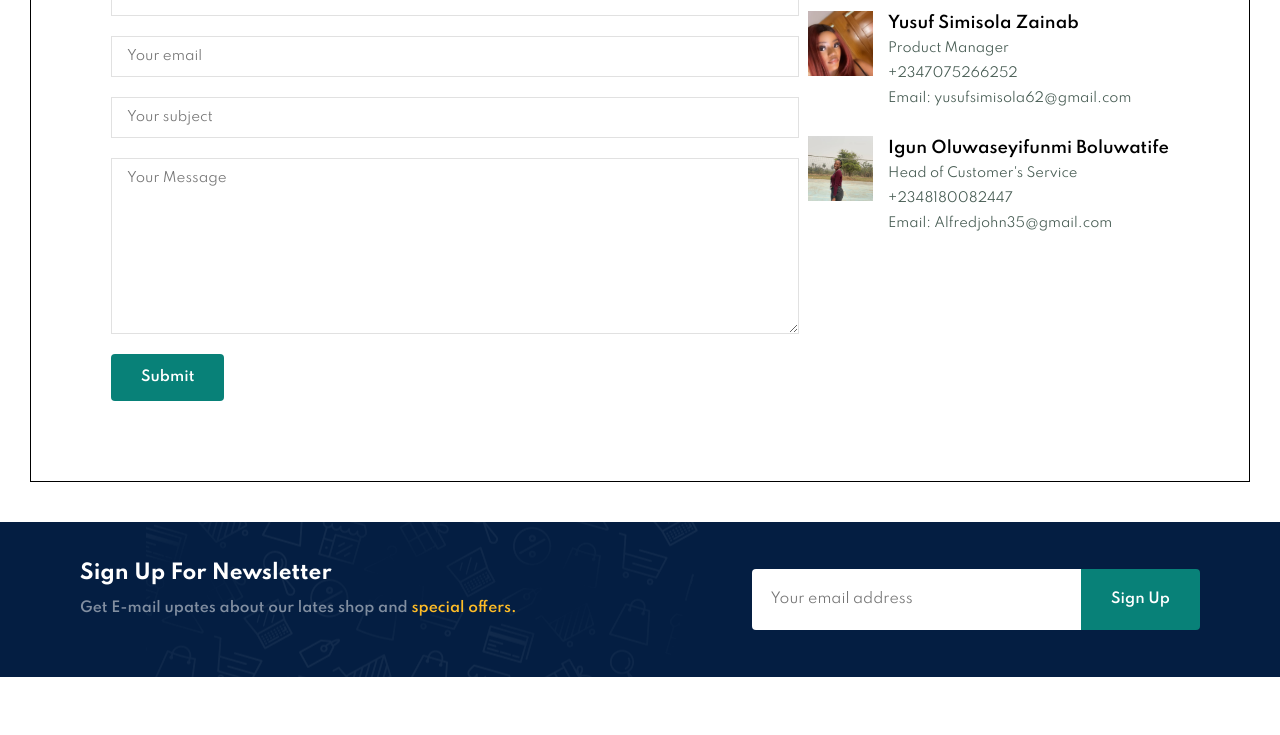
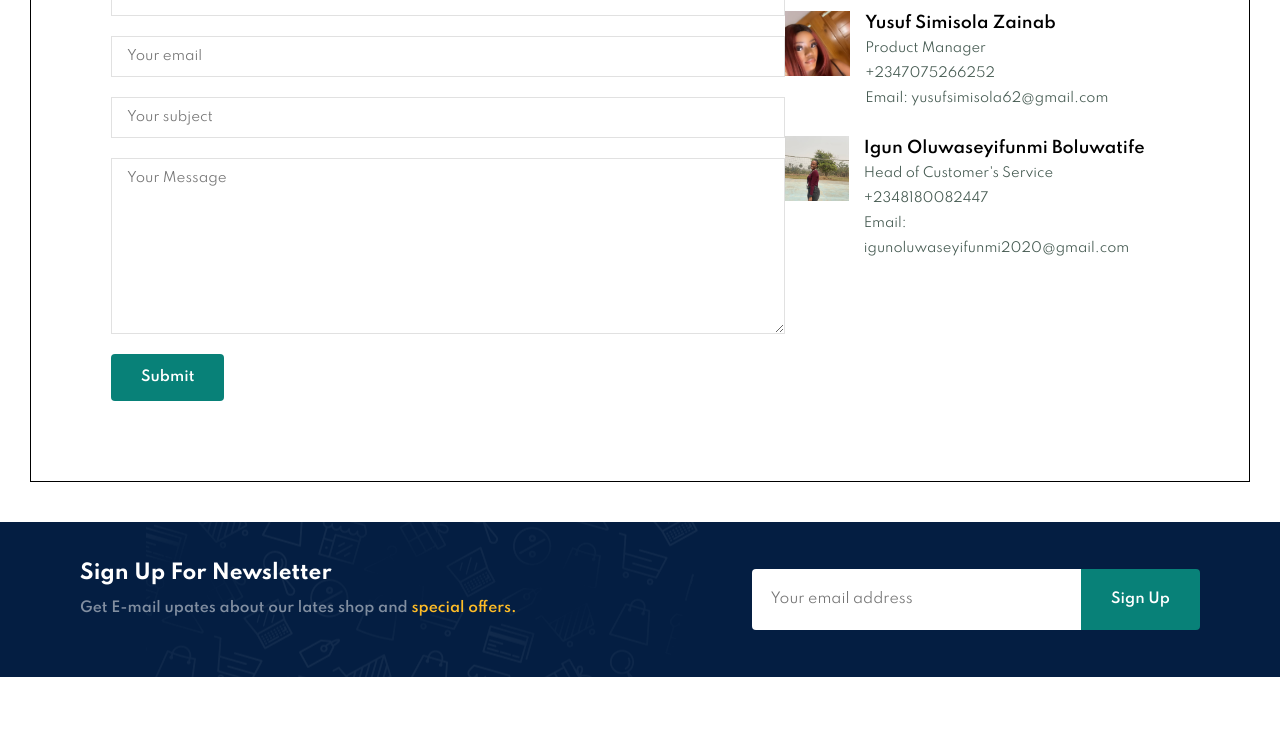
Before and after one commit to Asteriqq/TERASHOP, a plain HTML site: page contact.html in a window 1280 px wide. Shown: the part 1120-1855 px from the top of the page. Drawn offline with Linux system fonts and the light colour scheme.

Commit message:
Update contact.html

```diff
--- a/contact.html
+++ b/contact.html
@@ -99,7 +99,7 @@
             </div>
             <div>
                 <img src="Images/people/3.jpg" alt="">
-                <p><span> Igun Oluwaseyifunmi Boluwatife </span> Head of Customer's Service  <br> +2348180082447 <br>Email: Alfredjohn35@gmail.com </p>
+                <p><span> Igun Oluwaseyifunmi Boluwatife </span> Head of Customer's Service  <br> +2348180082447 <br>Email: igunoluwaseyifunmi2020@gmail.com </p>
             </div>
         </div>
     </section>
```
